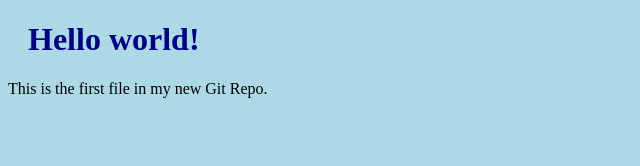
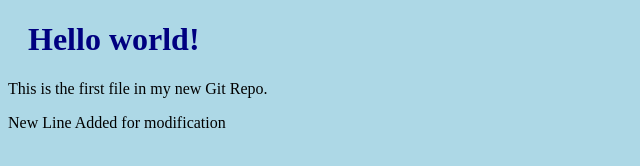
Before and after one commit to sampathnalla/gitProjects, a plain HTML site: page index.html in a window 1280 px wide. Shown: the whole page, without its empty margins (0-640 px from the left). Drawn offline with Linux system fonts and the light colour scheme.

Commit message:
modified file committed

```diff
--- a/index.html
+++ b/index.html
@@ -8,6 +8,7 @@
 
 <h1>Hello world!</h1>
 <p>This is the first file in my new Git Repo.</p>
+<p>New Line Added for modification</p>
 
 </body>
 </html>
```
